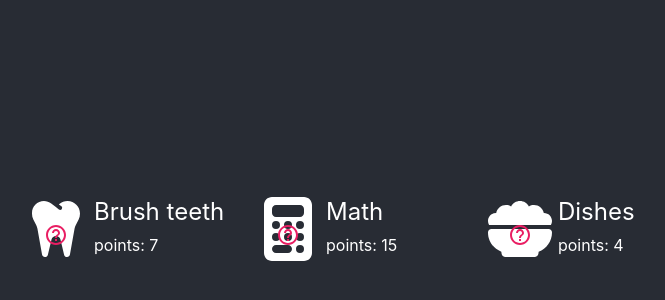
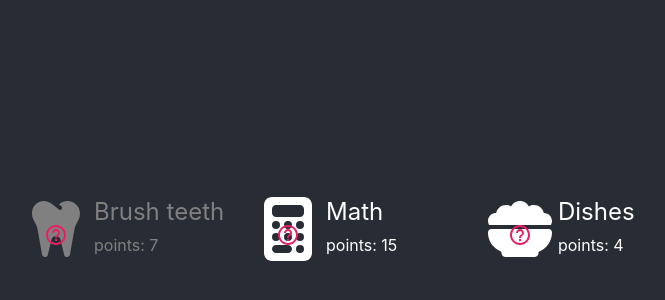
Before and after one commit to vyacheslavs/earn_points, a React (Create React App) app: page / in a window 1280 px wide. Shown: the part 154-454 px from the top of the page, without its empty margins (270-935 px from the left). Built offline with nearby package versions, Linux system fonts and the light colour scheme.

Commit message:
implement disabled state

```diff
--- a/src/Activity.js
+++ b/src/Activity.js
@@ -17,7 +17,32 @@ library.add(fas)
 
 export default function Activity({activity_data}) {
 
+    const calcDisabledState = () => {
+        const d = new Date();
+        let hour = d.getHours();
+        if (!activity_data.limits)
+            return false;
+
+        let is_disabled = true;
+        activity_data.limits.map((limit) => {
+            if (limit.active_hours.includes(hour))
+                is_disabled = false;
+            return undefined;
+        });
+
+        return is_disabled;
+    };
+
     const [open, setOpen] = React.useState(false);
+    const [disabledState, setDisabledState] = React.useState(calcDisabledState());
+
+    React.useEffect(() => {
+        setInterval(
+            () => {
+                // check active hours
+                setDisabledState(calcDisabledState());
+            }, 5000);
+    });
 
     const handleClickOpen = () => {
       setOpen(true);
@@ -28,7 +53,7 @@ export default function Activity({activity_data}) {
     };
 
     return (
-    <div className={"activity " + (activity_data.disabled ? 'disabled' : 'enabled')}>
+    <div className={"activity " + (disabledState ? 'disabled' : 'enabled')}>
         <div><FontAwesomeIcon className='icon' icon={activity_data.icon} /></div>
         <div></div>
         <div className='name-container'>
--- a/src/App.js
+++ b/src/App.js
@@ -1,4 +1,3 @@
-import logo from './logo.svg';
 import './App.css';
 import Board from './Board.js';
 
--- a/src/activities.json
+++ b/src/activities.json
@@ -1,7 +1,7 @@
 {
     "activities": [
-        {"name": "Brush teeth", "amount": 7, "icon": "fa-solid fa-tooth", "disabled": false, "help_caption": "Brush your teeth", "help": "You can get points for brushing your teeth only 2 times a day (morning from 7am to 9am and evening from 7pm to 10pm)"},
-        {"name": "Math", "amount": 15, "icon":"fa-solid fa-calculator", "disabled": false, "help_caption":"Do your math", "help": "Ask dad to provide you math sheets. You can earn points twice a day"},
+        {"name": "Brush teeth", "amount": 7, "icon": "fa-solid fa-tooth", "disabled": false, "limits": [{"active_hours": [7,8,9], "limit": 1}, {"active_hours": [19,20,21,22], "limit": 1}], "help_caption": "Brush your teeth", "help": "You can get points for brushing your teeth only 2 times a day (morning from 7am to 9am and evening from 7pm to 10pm)"},
+        {"name": "Math", "amount": 15, "icon":"fa-solid fa-calculator", "disabled": false, "limits":[{"active_hours": [7,8,9,10,11,12,13,14,15,16,17,18,19], "limit": 2}], "help_caption":"Do your math", "help": "Ask dad to provide you math sheets. You can earn points twice a day (from 7am to 7pm)"},
         {"name": "Dishes", "amount": 4, "icon":"fa-solid fa-bowl-food", "disabled": false, "help_caption":"Do the dishes", "help": "Help parents with dishes and be rewarded by points. No limitation for this type of activity"}
     ]
 }
```
